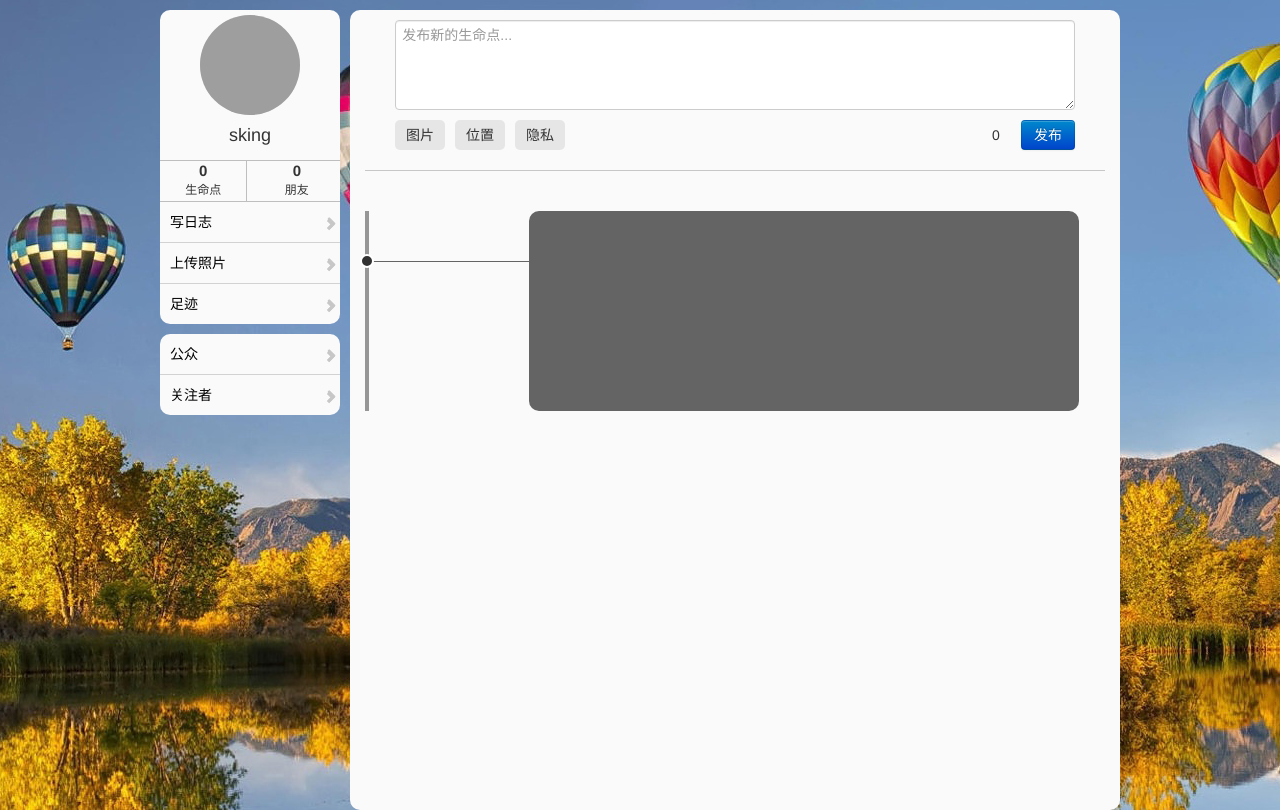
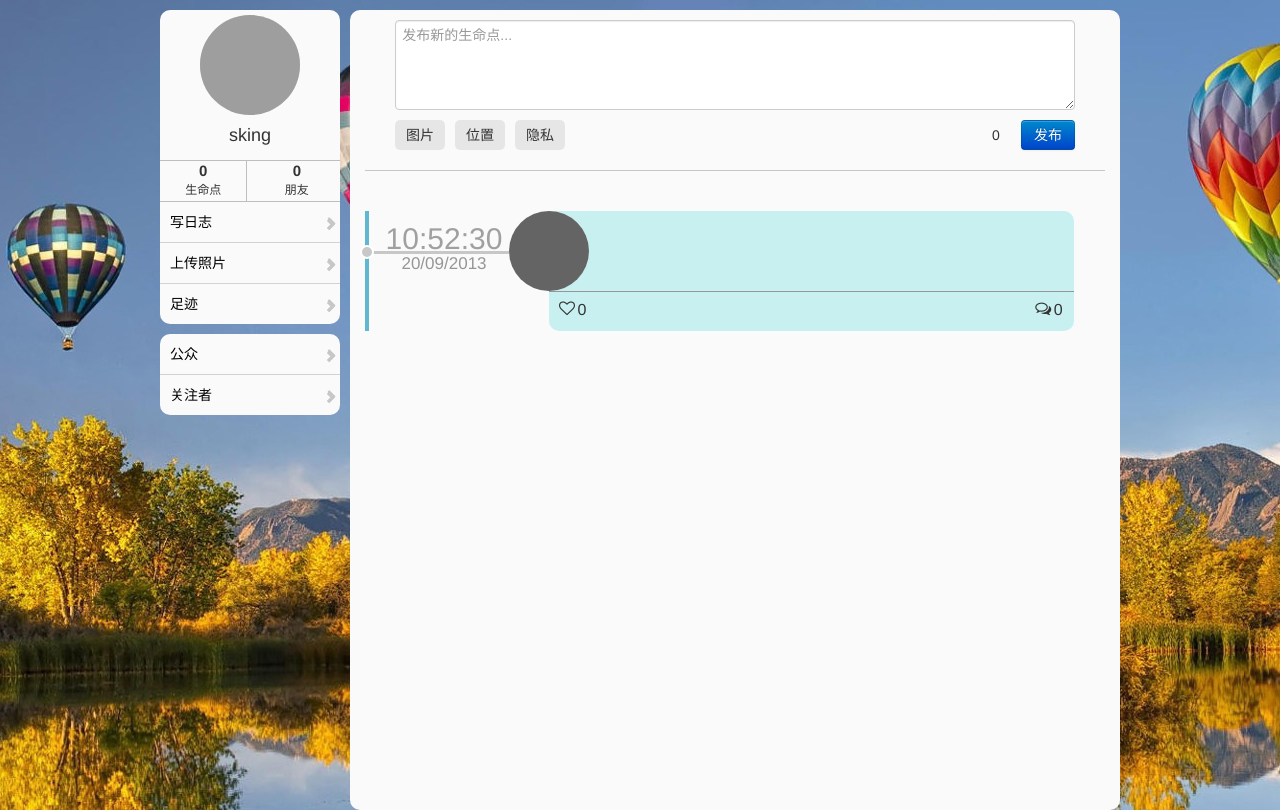
Before and after one commit to wbsking/lifeline, a Python web app: template templates/userhome.html in a window 1280 px wide. Shown: the part 60-870 px from the top of the page. Run offline with Jinja, Linux system fonts and the light colour scheme; the template is opened without the code that fills it, so the values that code supplies are empty; some libraries are stand-ins or nearby versions; grey boxes are pictures that could not be loaded.

Commit message:
add comment

```diff
--- a/static/js/home.js
+++ b/static/js/home.js
@@ -1,2 +1,38 @@
 $(function(){
+    $('.like_info').hover(function(){
+        if($(this).attr('like')=='0'){
+            $('.like_info').css({"color":"rgba(255,0,0,1)"});
+            $('.like_info i').removeClass("icon-heart-empty");
+            $('.like_info i').addClass("icon-heart");
+        }
+    }, function(){
+        if($(this).attr('like')=='0'){
+            $('.like_info').css({"color":"rgba(0,0,0,1)"});
+            $('.like_info i').removeClass("icon-heart");
+            $('.like_info i').addClass("icon-heart-empty");
+        }
+    });
+    $('.like_info').click(function(){
+        if($(this).attr('like')=='0'){
+            $(this).attr('like', '1');
+            $('.like_info').css({"color":"rgba(255,0,0,1)"});
+            $('.like_info i').removeClass("icon-heart-empty");
+            $('.like_info i').addClass("icon-heart");
+        }else{
+            $(this).attr('like', '0');
+            $('.like_info').css({"color":"rgba(0,0,0,1)"});
+            $('.like_info i').removeClass("icon-heart");
+            $('.like_info i').addClass("icon-heart-empty");
+        }
+    });
+
+    $('.comment_info').click(function(){
+        if($(this).attr('click')== '0'){
+            $(this).attr('click', '1');
+            $('.show_comments').show(500);
+        }else{
+            $(this).attr('click', '0');
+            $('.show_comments').hide(500);
+        }
+    });
 });
--- a/static/style/userhome.css
+++ b/static/style/userhome.css
@@ -400,28 +400,37 @@ body{
     margin-left:auto;
     margin-right:auto;
     margin-top:40px;
-    border-left-color:rgba(150, 150, 150, 1);
+    border-left-color:#61b7cf;
     border-left-width:4px;
     border-left-style:solid;
 }
 
 .line_element{
-    width:550px;
+    width:525px;
     position:relative;
-    height:200px;
-    margin-left:160px;
-    border-radius:10px;
-    background-color:rgba(100, 100, 100, 1);
+    min-height:120px;
+    margin-left:180px;
+    border-radius:0 10px 10px 10px;
+    background-color:rgba(0, 200, 200, 0.2);
+    //background-color:#61b7cf;
+}
+
+.line_element:hover .send_hours{
+    color:rgba(80,80, 80, 1);
 }
 
 .line_element:before{
     content:'';
     position:absolute;
-    width:160px;
-    top:50px;
-    left:-160px;
-    height:1px;
-    background-color:rgba(100, 100, 100, 1);
+    width:140px;
+    top:40px;
+    left:-180px;
+    height:3px;
+    background-color:rgba(150, 150, 150, 0.5);
+}
+
+.line_element:hover:before{
+    background-color:rgba(80,80, 80, 1);
 }
 
 .line_element:after{
@@ -429,11 +438,143 @@ body{
     position:absolute;
     width:10px;
     height:10px;
-    top:43px;
-    left:-169px;
+    top:34px;
+    left:-189px;
     border-radius:10px;
     border-width:2px;
     border-color:white;
     border-style:solid;
-    background-color:rgba(50, 50, 50, 1);
+    background-color:rgba(200, 200, 200, 1);
 }
+
+.line_element:hover:after{
+    background-color:rgba(80,80,80,1);
+}
+
+.time_div{
+    position:absolute;
+    top:18px;
+    left:-165px;
+    width:120px;
+    height:35px;
+}
+
+.time_div .send_hours{
+    font-size:30px;
+    color:rgba(160, 160, 160, 1);
+}
+
+.time_div .send_days{
+    font-size:17px;
+    color:rgba(150, 150, 150, 1);
+}
+
+.line_gravatar{
+    width:80px;
+    height:80px;
+    border-radius:40px;
+    margin-left:-40px;
+    background-color:rgba(100, 100, 100, 1);
+}
+
+.content{
+    min-height:80px;
+    width:485px;
+    margin-left:40px;
+    margin-top:-80px;
+}
+
+.line_foot{
+    width:100%;
+    border-top-style:solid;
+    border-top-color:rgba(150, 150, 150, 1);
+    border-top-width:1px;
+}
+
+.line_foot .element_info{
+    width:100%;
+    height:35px;
+}
+
+.line_foot .like_info{
+    min-width::40px;
+    height:35px;
+    margin-left:10px;
+    line-height:35px;
+    font-size:16px;
+    cursor:pointer;
+    float:left;
+}
+
+.line_foot .comment_info{
+    min-width:50px;
+    height:35px;
+    float:right;
+    line-height:35px;
+    font-size:16px;
+    cursor:pointer;
+}
+
+
+.line_foot .show_comments{
+    width:100%;
+    display:none;
+}
+
+.show_comments .send_comment_div{
+    width:500px;
+    height:40px;
+    margin-left:auto;
+    margin-right:auto;
+}
+
+.comment_gra{
+    width:40px;
+    height:40px;
+    border-radius:20px;
+    background-color:rgba(200, 200, 200, 1);
+    float:left;
+}
+
+.send_comment_div #write_comment{
+    margin-top:5px;
+    float:left;
+    height:20px;
+    margin-left:10px;
+    width:370px;
+}
+
+.send_comment_div #comment_btn{
+    margin-top:7px;
+    width:50px;
+    height:25px;
+    float:right;
+    font-size:10px;
+    line-height:16px;
+    text-align:center;
+}
+
+.comment_list{
+    min-height:10px;
+    width:500px;
+    margin-left:auto;
+    margin-right:auto;
+    border-top-width:1px;
+    border-top-color:rgba(200, 200, 200, 0.5);
+    border-top-style:dashed;
+    margin-top:10px;
+}
+
+.comment_list .comment{
+    width:100%;
+    margin-top:5px;
+    min-height:50px;
+}
+
+.comment .comment_content{
+    width:440px;
+    margin-left:10px;
+    text-align:left;
+    min-height:40px;
+    float:left;
+}
--- a/templates/userhome.html
+++ b/templates/userhome.html
@@ -101,7 +101,43 @@
                 </div>
                 <div class="line_content">
                     <div class="line_element">
-                        <div class=""></div>
+                        <div class="time_div">
+                            <span class="send_hours">10:52:30</span>
+                            <span class="send_days">20/09/2013</span>
+                        </div>
+                        <div class="line_gravatar">
+                        </div>
+                        <div class="content">
+                            <a class="name"></a>
+                        </div>
+                        <div class="line_foot">
+                            <div class="element_info">
+                                <div class="like_info" like="0">
+                                    <i class="icon-heart-empty"></i>
+                                    <span>0</span>
+                                </div>
+                                <div class="comment_info" click='0'>
+                                    <i class="icon-comments-alt"></i>
+                                    <span>0</span>
+                                </div>
+                            </div>
+                            <div class="show_comments">
+                                <div class="send_comment_div">
+                                    <div class="comment_gra"></div>
+                                    <textarea id="write_comment" placeholder="发表回复..."></textarea>
+                                    <button id="comment_btn" class="btn btn-primary">回复</button>
+                                </div>
+                                <div class="comment_list">
+                                    <div class="comment">
+                                        <div class="comment_gra"></div>
+                                        <div class="comment_content">
+                                            <a>sking</a>
+                                            <span>这是一个测试</span>
+                                        </div>
+                                    </div>
+                                </div>
+                            </div>
+                        </div>
                     </div>
                 </div>
             </div>
```
